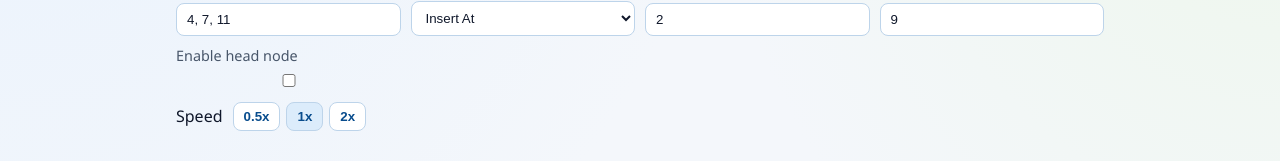
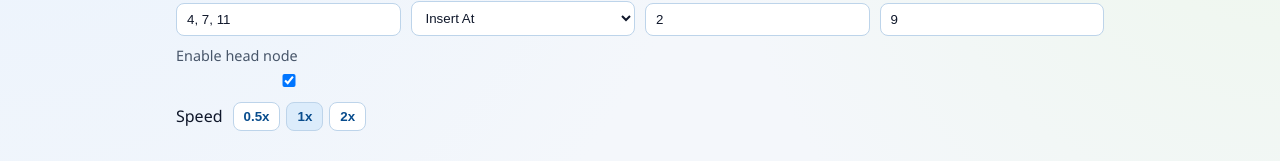
Before and after one commit to Look2046/DSA-with-Codex, a React (Vite) app: page /modules/linked-list in a window 1280 px wide. Shown: the part 288-449 px from the top of the page. Built offline with nearby package versions, Linux system fonts and the light colour scheme.

Commit message:
feat(l03): enable head node by default

```diff
--- a/src/pages/modules/LinkedListPage.tsx
+++ b/src/pages/modules/LinkedListPage.tsx
@@ -259,7 +259,7 @@ export function LinkedListPage() {
   const [valueInput, setValueInput] = useState(String(DEFAULT_OPERATION.value));
   const [indexInput, setIndexInput] = useState(String(DEFAULT_OPERATION.index + 1));
   const [speedMs, setSpeedMs] = useState(700);
-  const [hasHeadNode, setHasHeadNode] = useState(false);
+  const [hasHeadNode, setHasHeadNode] = useState(true);
   const [displayConfig, setDisplayConfig] = useState<LinkedListConfig>(DEFAULT_CONFIG);
   const [error, setError] = useState('');
   const [hasValidConfig, setHasValidConfig] = useState(true);
```
